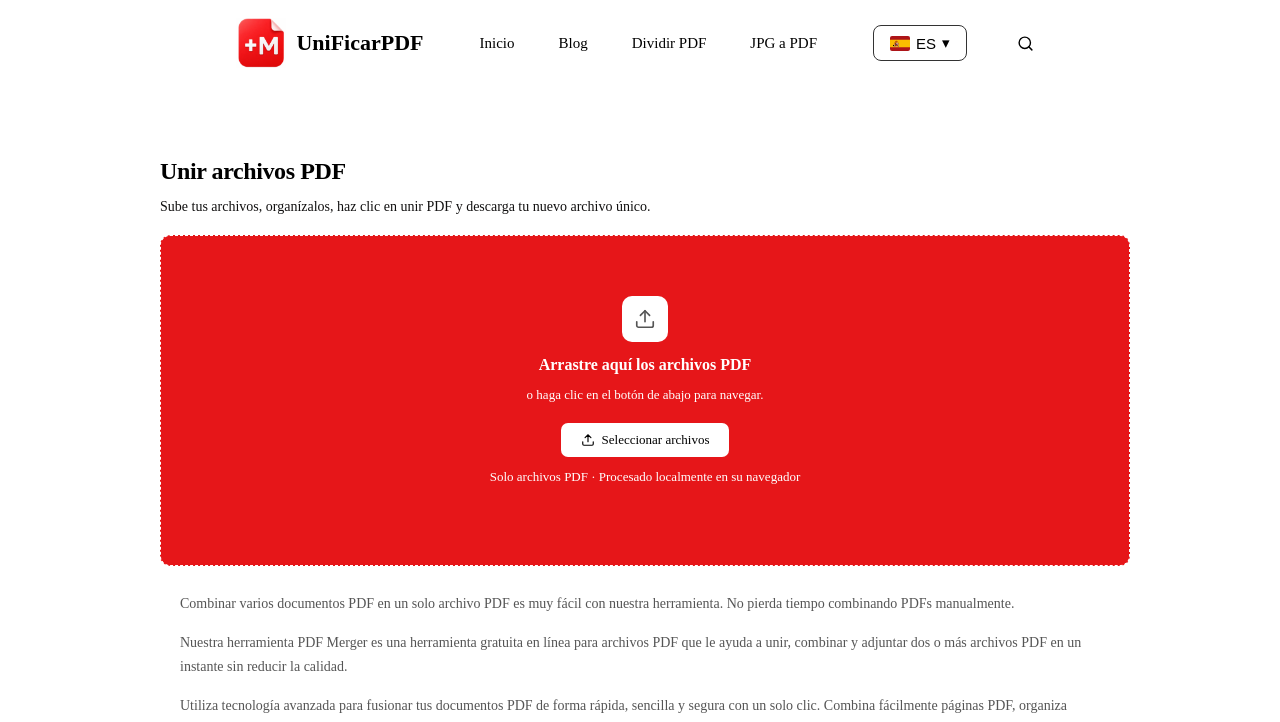
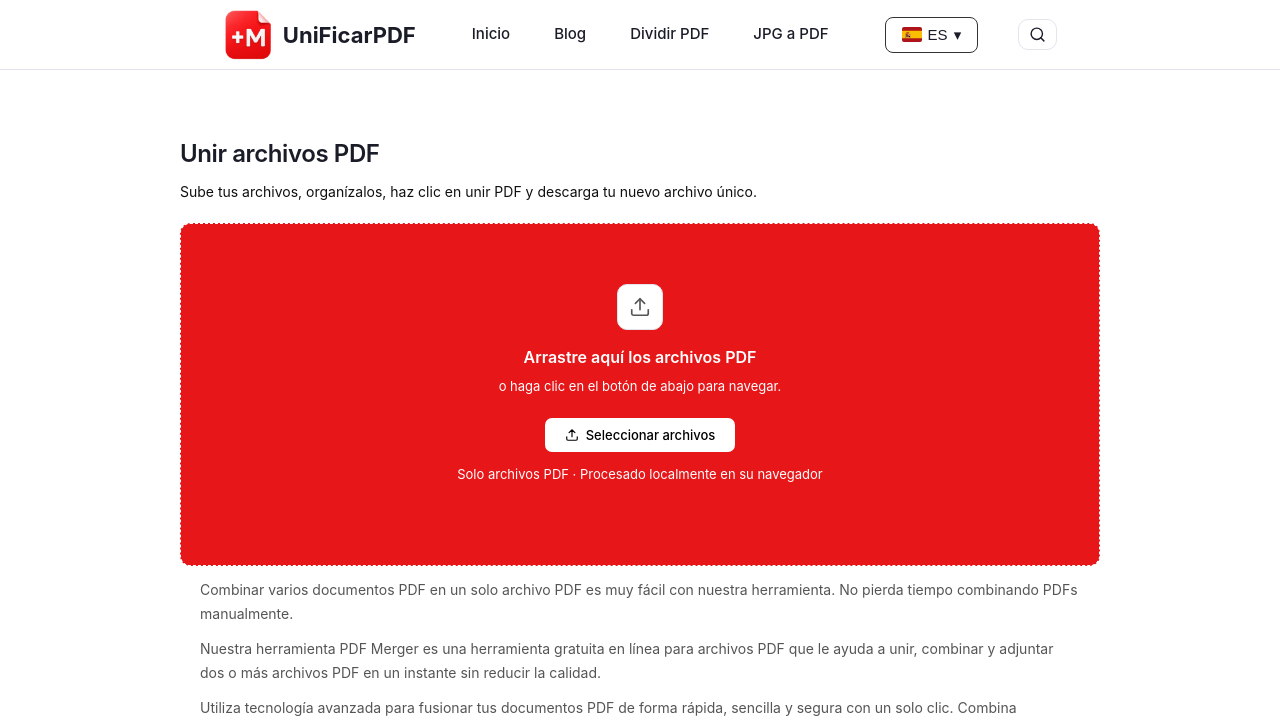
Before and after one commit to rforrupesh/jekyllmultilingual, a Jekyll site: the page built from index.md, in a window 1280 px wide. Shown: the top 722 px of the page. Built offline with Jekyll 4.4.1, drawn with Linux system fonts in a browser that asks for light colours.

Commit message:
Fix stylesheet link to use correct rel attribute

```diff
--- a/_includes/head.html
+++ b/_includes/head.html
@@ -91,7 +91,7 @@
 <!-- =====================
      Stylesheet
      ===================== -->
-<link rel="preload" rel="stylesheet" href="{{ base }}/assets/css/main.css">
+<link rel="stylesheet" href="{{ base }}/assets/css/main.css">
 <noscript><link rel="stylesheet" href="{{ base }}/assets/css/main.css"></noscript>
 
 
```
